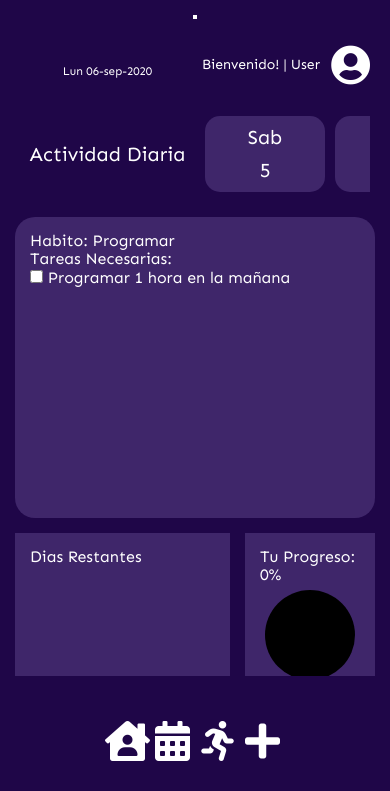
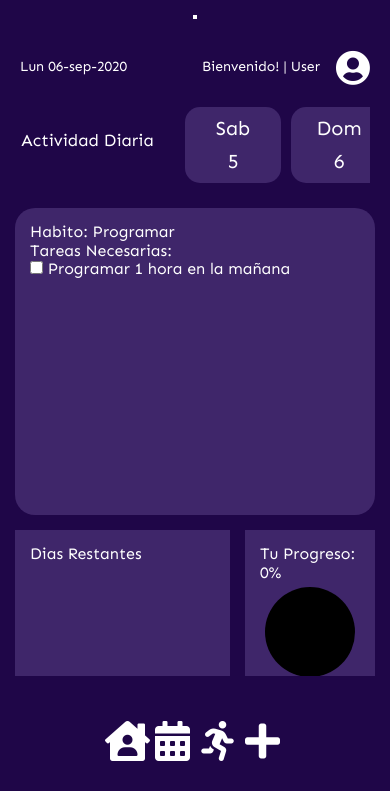
Before and after one commit to felipeCruz011/tareas-diarias-timebox, a plain HTML site: page index.html in a window 390 px wide. Shown: the part 53-844 px from the top of the page. Drawn offline with nearby package versions, Linux system fonts and the light colour scheme; a script that the page names is missing.

Commit message:
Maquetacion | Se acomodo la seccion de los dias de la semana

```diff
--- a/css/main.css
+++ b/css/main.css
@@ -181,43 +181,78 @@ body {
 
     .main {
         display: grid;
-        grid-template-rows: minmax(min-content, 1fr);
-        grid-template-columns: 1fr 1fr;
+        padding-top: 2px;
+        grid-template-rows: 40px repeat(3, 1fr);
+        grid-template-columns: repeat(2, minmax(70px ,1fr)) repeat(2, 1fr)  40px;
         font-size: 18px;
         text-align: center;
         margin: 0 20px;
     }
 
-        .main__container-titulos {
+        .main__container-fecha {
             display: grid;
+            font-size: 15px;
+            justify-items: flex-start;
             align-items: center;
-        }
-            .main__titulo {
-                align-self: flex-start;
+            grid-row: 1 / span 1;
+            grid-column: 1 / span 2;
         }
 
             .main__fecha {
-                padding-top: 8px;
-                align-self: flex-start;
+                /*Para cambios futuros*/
+                color: #fff;
             }
 
-            .main__icono-container {
+        .main__container-titulo {
             display: grid;
-                grid-template-columns: minmax(200px, 50px) 40px;
-                place-items: center end;
-                justify-content: flex-end;
+            justify-items: flex-start;
+            align-items: center;
+            grid-row: 2 / span 3;
+            grid-column: 1 / span 2;
+        }
+
+            .main__titulo {
+                /*Para cambios futuros*/
+                min-width: 135px;
+                color: #fff;
+            }
+
+        .main__bienvenido-container {
+            display: grid;
+            grid-row: 1 / span 1;
+            grid-column: 3 / span 2;
+            place-items: center;
         }
 
             .main__bienvenido {
+                justify-self: flex-end;
                 padding-right: 10px;
+            }
+
+        .main__user-container {
+            display: grid;
+            grid-row: 1 / span 1;
+            grid-column: 5 / span 1;
+            place-items: center;
+            justify-content: flex-end;
+            max-width: 40px;
         }
 
             .main__icono {
                 font-size: 40px;
             }
 
+        .main__container-days {
+            display: flex; /*Con grid no dejo que apareciera el overflow*/
+            margin-top: 10px;
+            grid-row: 2 / span 3;
+            grid-column: 3 / span 3;
+            place-items: center;
+        }
+
             .week-day, .week-day-movil {
                 display: grid;
+                flex-grow: 5;
                 width: auto;
                 grid-template-columns: repeat(7, 1fr);
                 grid-template-rows: 1fr;
@@ -278,17 +313,24 @@ body {
                     }
 
     @media only screen and (max-width: 700px) {
-
-        .main__titulo {
-            margin-top: 30px;
+        .main {
+            max-height: 170px;
         }
 
-        .main__icono-container {
+        .main__fecha {
             font-size: 14px;
         }
 
-        .main__container-titulos {
-            font-size: 10px;
+        .main__bienvenido {
+            font-size: 14px;
+        }
+
+        .main__icono {
+            font-size: 35px;
+        }
+
+        .main__titulo {
+            font-size: 17px;
         }
 
         .week-day {
@@ -300,7 +342,7 @@ body {
         }
 
         .week-day__element {
-            width: 100px;
+            max-width: 76px;
         }
     }
 
@@ -317,6 +359,13 @@ body {
         padding: 15px;
     }
 
+        .habitos__dias-restantes-container {
+            padding: 15px;
+            grid-row: 5 / span 2;
+            grid-column: 1 / span 1;
+            background-color: var(--morado-claro);
+        }
+
         .habitos__description-container {
             padding: 15px;
             grid-row: 1 / span 4;
@@ -326,12 +375,7 @@ body {
             border-radius: 20px;
         }
 
-        .habitos__dias-restantes-container {
-            padding: 15px;
-            grid-row: 5 / span 2;
-            grid-column: 1 / span 1;
-            background-color: var(--morado-claro);
-        }
+
 
         .habitos__porcetaje-container {
             padding: 15px;
--- a/index.html
+++ b/index.html
@@ -38,19 +38,25 @@
         <hr class="linea">
         <br>
 
-        <!------------------------------------ TITULO Y DIAS DE LA SEMANA ------------------------------------>
+        <!----------------------- TITULO Y DIAS DE LA SEMANA ----------------------->
 
         <div class="main"> <!-- Bloque -->
-            <div class="main__container-titulos">
+            <div class="main__container-fecha">
                 <h3 class="main__fecha">Lun 06-sep-2020</h3>
+            </div>
+            <div class="main__container-titulo">
                 <h1 class="main__titulo">Actividad Diaria</h1>
             </div>
 
+            <div class="main__bienvenido-container">
+                <span class="main__bienvenido">Bienvenido! | User</span>
+            </div>
+
+            <div class="main__user-container">
+                <i class="main__icono fas fa-user-circle"></i>
+            </div>
+
             <div class="main__container-days">
-                <div class="main__icono-container">
-                    <span class="main__bienvenido">Bienvenido! | User</span>
-                    <i class="main__icono fas fa-user-circle"></i>
-                </div>
                 <br>
                 <div class="week-day"> <!-- Bloque -->
                     <div class="week-day__element">
@@ -120,17 +126,6 @@
 
         <!-------------------------- SEGUIMIENTO A LOS HABITOS Y TAREAS DIARIAMENTE -------------------------->
         <section class="habitos"> <!-- Bloque -->
-            <div class="habitos__description-container">
-                <span class="habitos__titulo">Habito:</span>
-                <span class="habitos__name">Programar</span>
-                <br>
-                <span class="habitos__titulo-tareas">Tareas Necesarias:</span>
-
-                <div class="tareas"> <!-- Bloque -->
-                    <label><input type="checkbox"> Programar 1 hora en la mañana</label>
-                </div>
-            </div>
-
             <div class="habitos__dias-restantes-container">
                 <span class="habitos__dias-restantes-titulo">Dias Restantes</span>
                 <span class="habitos__dias-restnantes"></span>
@@ -148,6 +143,18 @@
                     </div>
                 </div>
             </div>
+
+            <div class="habitos__description-container">
+                <span class="habitos__titulo">Habito:</span>
+                <span class="habitos__name">Programar</span>
+                <br>
+                <span class="habitos__titulo-tareas">Tareas Necesarias:</span>
+
+                <div class="tareas"> <!-- Bloque -->
+                    <label><input type="checkbox"> Programar 1 hora en la mañana</label>
+                </div>
+            </div>
+
         </section>
 
         <!---------------------- Atajos moviles fijos en el botom ---------------------->
```
Lines whose indentation alone changed are shown as unchanged.
